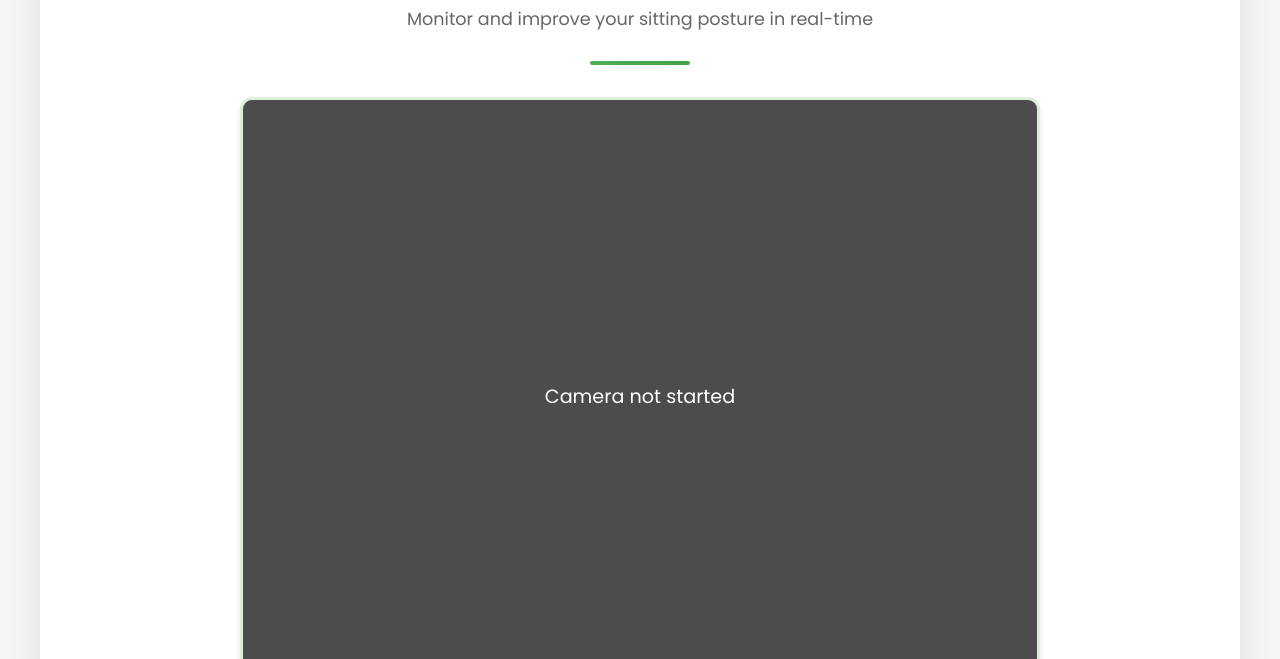
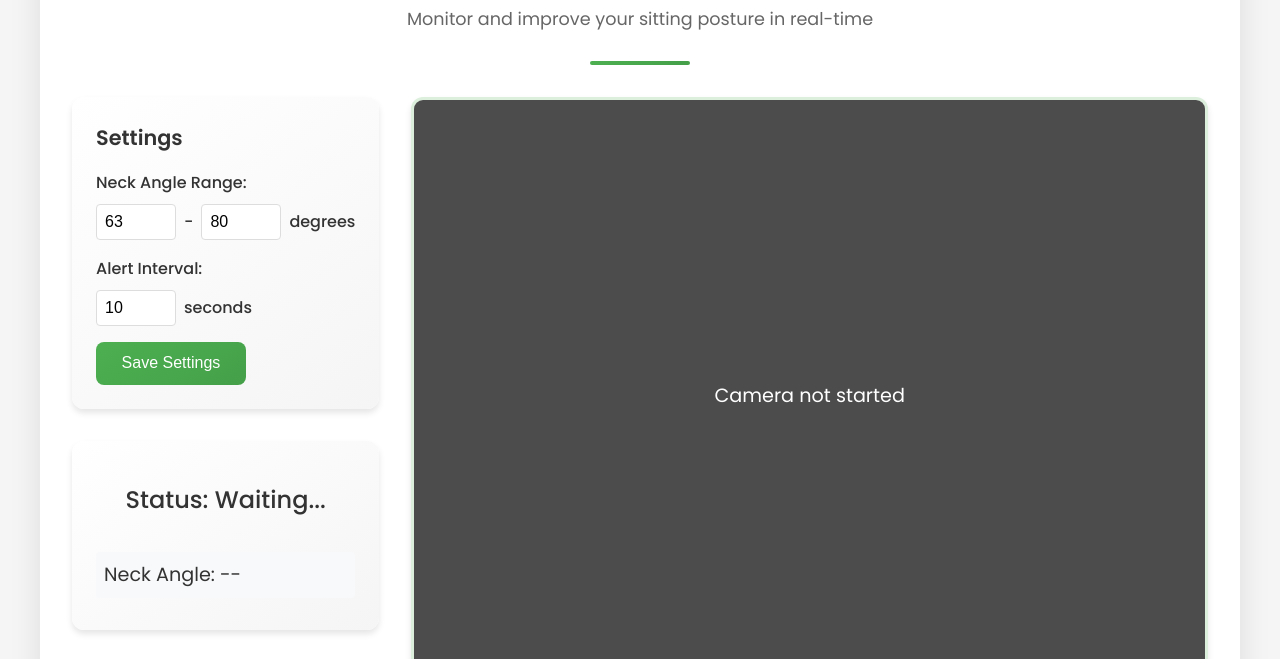
Before and after one commit to dss2194/bad_posture, a plain HTML site: page frontend/index.html in a window 1280 px wide. Shown: the part 139-798 px from the top of the page. Drawn offline with Linux system fonts and the light colour scheme.

Commit message:
add neck angle range configuration and alert time frequency

```diff
--- a/frontend/app.js
+++ b/frontend/app.js
@@ -1,3 +1,9 @@
+let config = {
+    minAngle: 63,
+    maxAngle: 80,
+    alertInterval: 10000 // 10 seconds in milliseconds
+};
+
 let badPostureStartTime = null;
 let lastAlertTime = null;
 const ALERT_THRESHOLD = 10000; // 10 seconds in milliseconds
@@ -74,8 +80,8 @@ function updateUI(data) {
         timerElement.textContent = `Bad Posture Time: ${duration}s`;
         timerElement.classList.remove('hidden');
 
-        if (duration >= ALERT_THRESHOLD / 1000) {
-            if (!lastAlertTime || (Date.now() - lastAlertTime) >= ALERT_THRESHOLD) {
+        if (duration >= config.alertInterval / 1000) {
+            if (!lastAlertTime || (Date.now() - lastAlertTime) >= config.alertInterval) {
                 playAlert();
                 lastAlertTime = Date.now();
             }
@@ -156,6 +162,46 @@ function drawConnections(ctx, landmarks, width, height) {
     });
 }
 
+async function updateConfig() {
+    try {
+        const response = await fetch('/api/config', {
+            method: 'POST',
+            headers: {
+                'Content-Type': 'application/json',
+            },
+            body: JSON.stringify({
+                min_angle: config.minAngle,
+                max_angle: config.maxAngle
+            })
+        });
+        const data = await response.json();
+        if (data.message === "Configuration updated") {
+            console.log('Configuration updated successfully:', data.config);
+        } else {
+            console.error('Error updating configuration:', data);
+        }
+    } catch (error) {
+        console.error('Error updating configuration:', error);
+    }
+}
+
+document.getElementById('saveConfig').addEventListener('click', () => {
+    const minAngle = parseInt(document.getElementById('minAngle').value);
+    const maxAngle = parseInt(document.getElementById('maxAngle').value);
+    const alertInterval = parseInt(document.getElementById('alertInterval').value) * 1000;
+
+    if (minAngle >= maxAngle) {
+        alert('Minimum angle must be less than maximum angle');
+        return;
+    }
+
+    config.minAngle = minAngle;
+    config.maxAngle = maxAngle;
+    config.alertInterval = alertInterval;
+
+    updateConfig();
+});
+
 document.getElementById('startBtn').addEventListener('click', async () => {
     const button = document.getElementById('startBtn');
     button.disabled = true;
--- a/frontend/index.html
+++ b/frontend/index.html
@@ -23,13 +23,30 @@
         </header>
 
         <main>
-            <div class="video-container">
-                <video id="video" autoplay></video>
-                <canvas id="canvas"></canvas>
-                <canvas id="pose-canvas"></canvas>
-                <div class="camera-overlay">
-                    <span>Camera not started</span>
+            <div class="layout-container">
+                <div class="controls-sidebar">
+                    <div class="config-container">
+                        <h2>Settings</h2>
+                        <div class="config-group">
+                            <label>
+                                Neck Angle Range:
+                                <div class="angle-inputs">
+                                    <input type="number" id="minAngle" value="63" min="0" max="90"> -
+                                    <input type="number" id="maxAngle" value="80" min="0" max="90">
+                                    degrees
                                 </div>
+                            </label>
+                        </div>
+                        <div class="config-group">
+                            <label>
+                                Alert Interval:
+                                <div class="time-input">
+                                    <input type="number" id="alertInterval" value="10" min="1">
+                                    seconds
+                                </div>
+                            </label>
+                        </div>
+                        <button id="saveConfig" class="config-button">Save Settings</button>
                     </div>
 
                     <div class="status-container">
@@ -39,6 +56,17 @@
                     </div>
 
                     <button id="startBtn" class="start-button">Start Detection</button>
+                </div>
+
+                <div class="video-container">
+                    <video id="video" autoplay></video>
+                    <canvas id="canvas"></canvas>
+                    <canvas id="pose-canvas"></canvas>
+                    <div class="camera-overlay">
+                        <span>Camera not started</span>
+                    </div>
+                </div>
+            </div>
         </main>
 
         <footer>
--- a/frontend/styles.css
+++ b/frontend/styles.css
@@ -248,3 +248,115 @@ footer a:hover {
         padding: 1rem;
     }
 }
+
+.config-container {
+    width: 100%;
+    max-width: 800px;
+    padding: 1.5rem;
+    background: linear-gradient(145deg, #ffffff, #f5f5f5);
+    border-radius: 12px;
+    box-shadow: var(--shadow);
+    margin-bottom: 2rem;
+}
+
+.config-container h2 {
+    font-size: 1.3rem;
+    margin-bottom: 1rem;
+    color: var(--text-color);
+}
+
+.config-group {
+    margin-bottom: 1rem;
+}
+
+.config-group label {
+    display: block;
+    margin-bottom: 0.5rem;
+    font-weight: 500;
+}
+
+.angle-inputs, .time-input {
+    display: flex;
+    align-items: center;
+    gap: 0.5rem;
+    margin-top: 0.5rem;
+}
+
+.config-container input {
+    width: 80px;
+    padding: 0.5rem;
+    border: 1px solid #ddd;
+    border-radius: 4px;
+    font-size: 1rem;
+}
+
+.config-button {
+    padding: 0.8rem 1.6rem;
+    font-size: 1rem;
+    font-weight: 500;
+    background: linear-gradient(145deg, var(--gradient-start), var(--gradient-end));
+    color: white;
+    border: none;
+    border-radius: 8px;
+    cursor: pointer;
+    transition: all 0.3s ease;
+}
+
+.config-button:hover {
+    background: linear-gradient(145deg, var(--gradient-end), var(--gradient-start));
+    transform: translateY(-2px);
+    box-shadow: 0 4px 8px rgba(76, 175, 80, 0.2);
+}
+
+.layout-container {
+    display: flex;
+    gap: 2rem;
+    width: 100%;
+    max-width: 1200px;
+    align-items: flex-start;
+}
+
+.controls-sidebar {
+    flex: 0 0 300px;
+    display: flex;
+    flex-direction: column;
+    gap: 1rem;
+}
+
+.video-container {
+    flex: 1;
+    margin: 0;
+}
+
+.config-container {
+    width: 100%;
+    margin-bottom: 1rem;
+}
+
+.status-container {
+    width: 100%;
+    margin-bottom: 1rem;
+}
+
+@media (max-width: 1024px) {
+    .layout-container {
+        flex-direction: column-reverse;
+    }
+
+    .controls-sidebar {
+        flex: none;
+        width: 100%;
+        max-width: 800px;
+    }
+
+    .video-container {
+        width: 100%;
+        max-width: 800px;
+    }
+}
+
+@media (max-width: 768px) {
+    .layout-container {
+        gap: 1rem;
+    }
+}
```
Also changed, not shown: 1 other file. Lines whose indentation alone changed are shown as unchanged.
